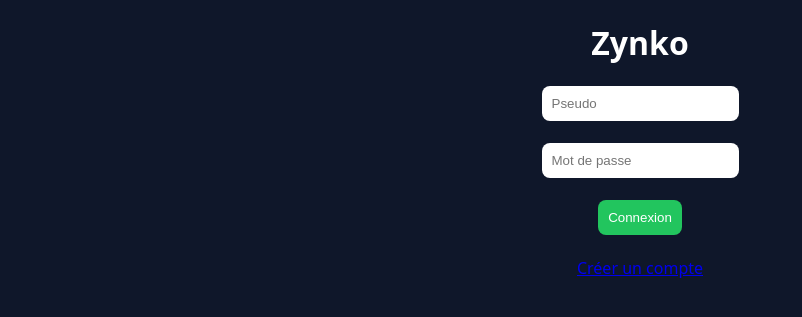
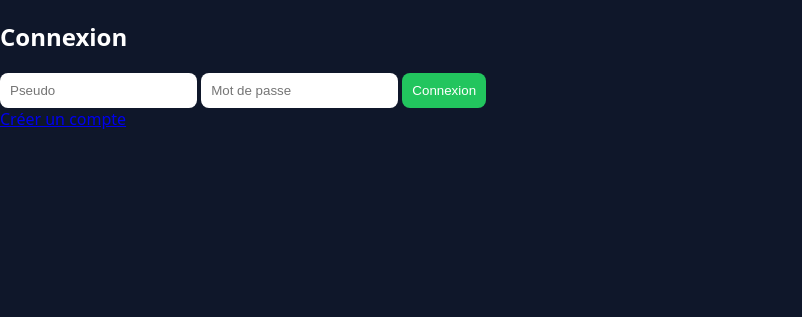
Before and after one commit to 12345678708/zynko, a Flask app: page / in a window 1280 px wide. Shown: the top 317 px of the page, without its empty margins (0-802 px from the left). Run offline with Flask 3, Linux system fonts and the light colour scheme.

Commit message:
Update login.html

```diff
--- a/templates/login.html
+++ b/templates/login.html
@@ -4,7 +4,6 @@
 <head>
 
 <meta name="viewport" content="width=device-width, initial-scale=1">
-
 <title>Zynko</title>
 
 <link rel="stylesheet" href="/static/style.css">
@@ -13,25 +12,19 @@
 
 <body>
 
-<center>
+<h2>Connexion</h2>
 
-<h1>Zynko</h1>
+<form method="POST">
 
-<form method="post">
+<input name="username" placeholder="Pseudo" required>
 
-<input name="username" placeholder="Pseudo"><br><br>
-
-<input type="password" name="password" placeholder="Mot de passe"><br><br>
+<input type="password" name="password" placeholder="Mot de passe" required>
 
 <button>Connexion</button>
 
 </form>
 
-<br>
-
 <a href="/register">Créer un compte</a>
-
-</center>
 
 </body>
 </html>
```
